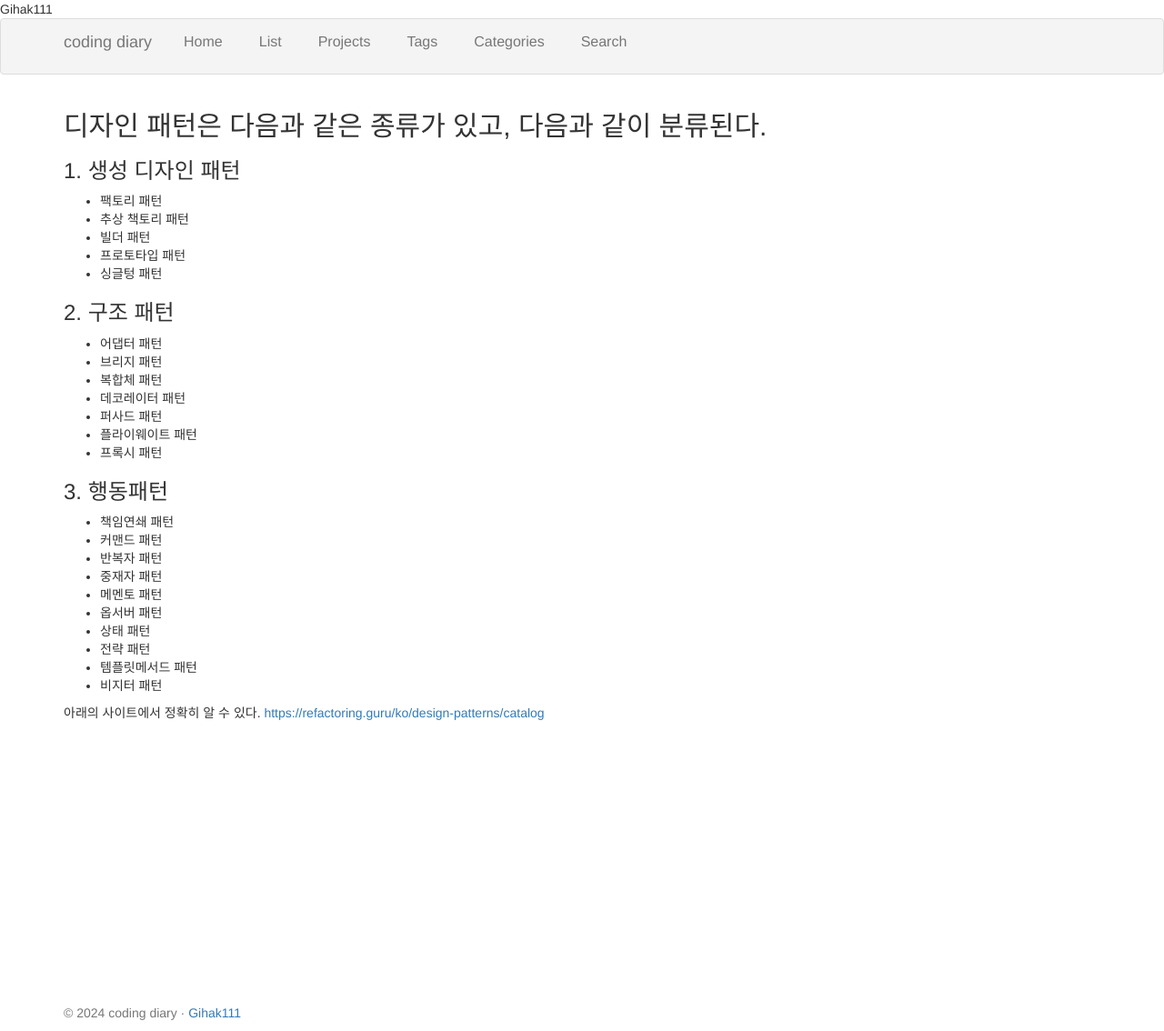
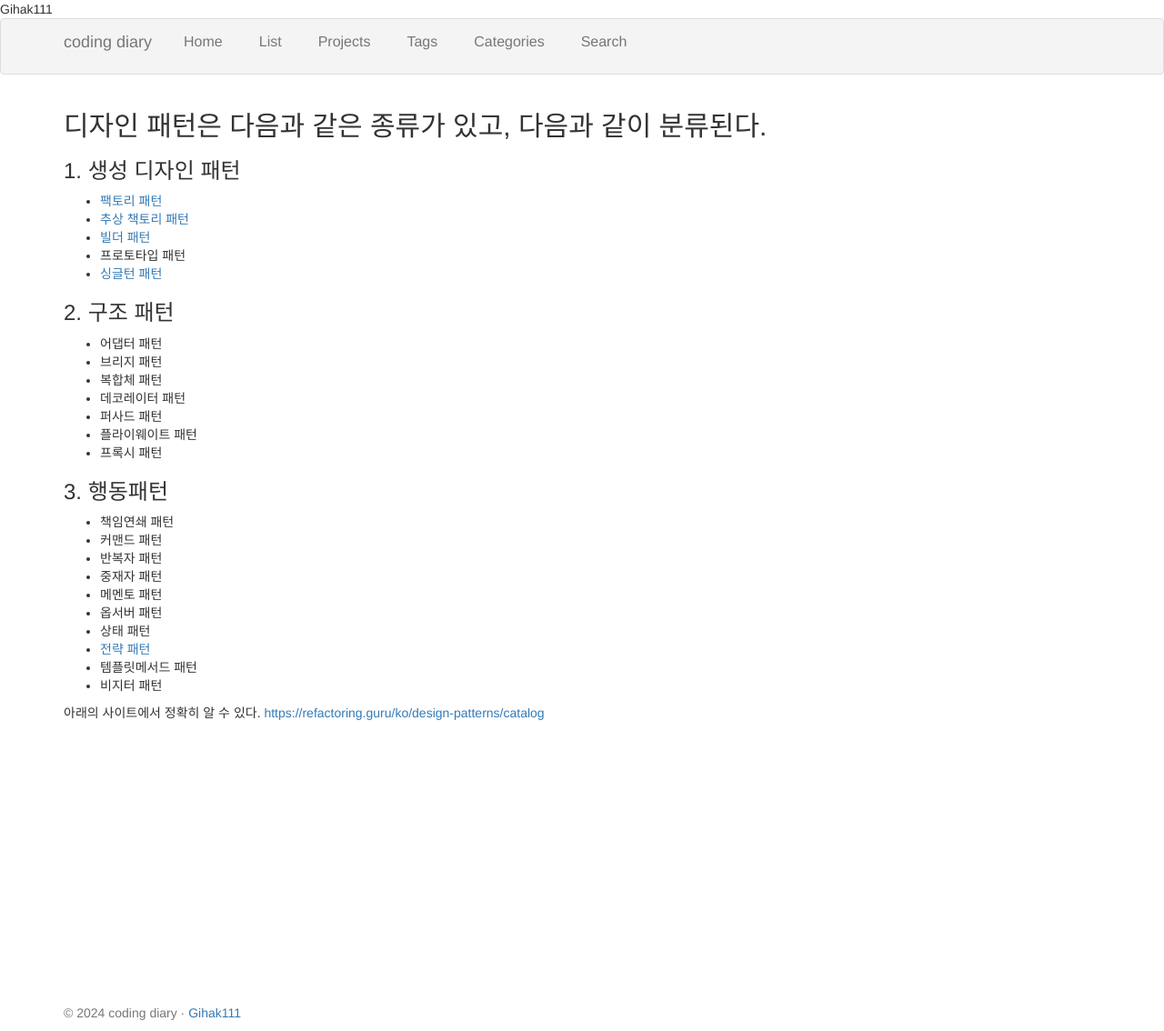
Before and after one commit to Gihak111/Gihak111.github.io, a Jekyll site: the page built from _posts/2024-11-05-Types_Of_Design_Patterns_upload.md, in a window 1280 px wide. Shown: the whole page at 91% size. Built offline with Jekyll 4.4.1, drawn with Linux system fonts in a browser that asks for light colours.

Commit message:
Update 2024-11-05-Types_Of_Design_Patterns_upload.md

```diff
--- a/_posts/2024-11-05-Types_Of_Design_Patterns_upload.md
+++ b/_posts/2024-11-05-Types_Of_Design_Patterns_upload.md
@@ -13,11 +13,11 @@ sidebar:
 
 
 ### 1. 생성 디자인 패턴
-- 팩토리 패턴
-- 추상 책토리 패턴
-- 빌더 패턴
+- [팩토리 패턴](https://gihak111.github.io/design/patterns/2024/10/15/Design_Patterns_2_upload.html)
+- [추상 책토리 패턴](https://gihak111.github.io/design/patterns/2024/10/18/Design_Patterns_3_upload.html)
+- [빌더 패턴](https://gihak111.github.io/design/patterns/2024/10/19/Design_Patterns_4_upload.html)
 - 프로토타입 패턴
-- 싱글텅 패턴
+- [싱글턴 패턴](https://gihak111.github.io/design/patterns/2024/10/14/Design_Patterns_1_upload.html)
 
 ### 2. 구조 패턴
 - 어댑터 패턴
@@ -36,7 +36,7 @@ sidebar:
 - 메멘토 패턴
 - 옵서버 패턴
 - 상태 패턴
-- 전략 패턴
+- [전략 패턴](https://gihak111.github.io/design/patterns/2024/11/03/Design_Patterns_5_upload.html)
 - 템플릿메서드 패턴
 - 비지터 패턴
 
```
Also changed, not shown: other parts of _posts/2024-11-05-Types_Of_Design_Patterns_upload.md (+1 -1 lines).
